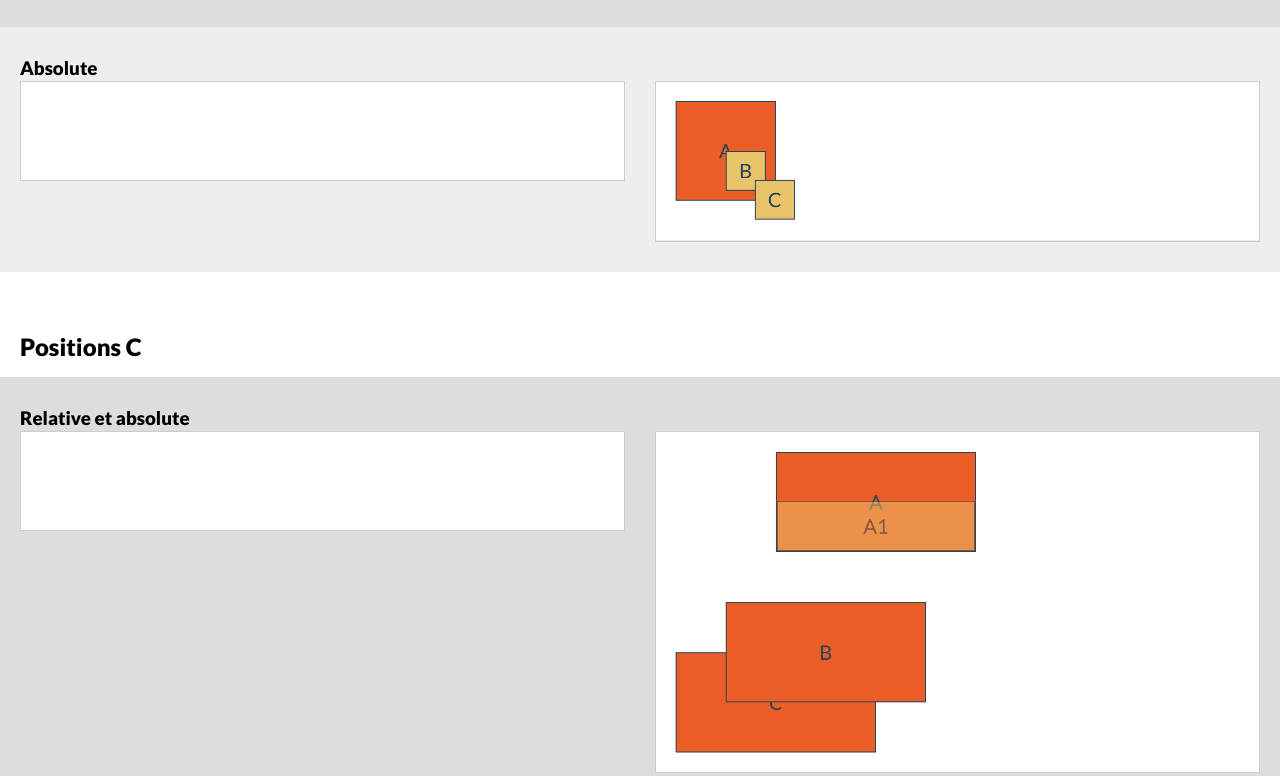
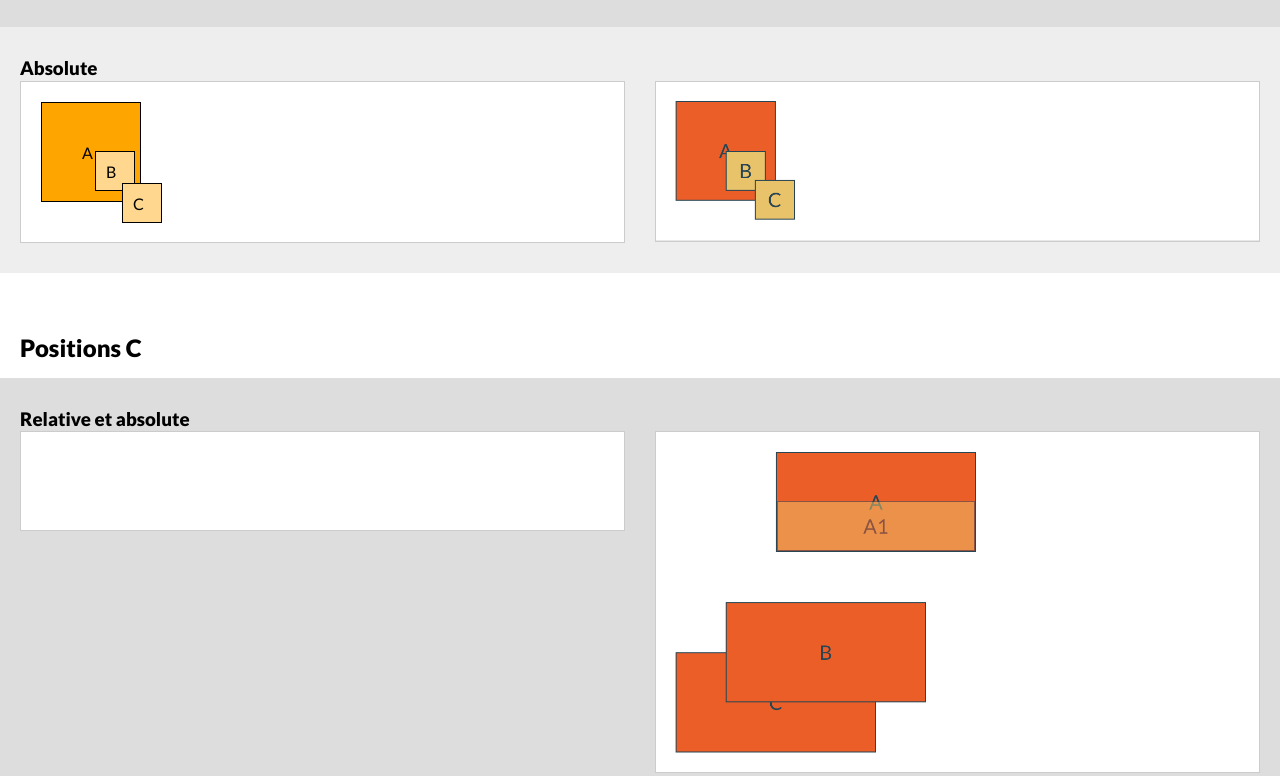
Before and after one commit to nbuntsch/examen-revision-imd21, a website built with Parcel: page src/index.html in a window 1280 px wide. Shown: the part 6894-7670 px from the top of the page. Built offline with nearby package versions, Linux system fonts and the light colour scheme.

Commit message:
développement positions B2

```diff
--- a/src/exercises/positions-b2.html
+++ b/src/exercises/positions-b2.html
@@ -1,3 +1,6 @@
 <div class="l-exercice" id="positions-b2">
-  <!-- exercice ici -->
+  <div class="element element-a">A
+    <div class="child element-b">B</div>
+    <div class="child element-c">C</div>
+  </div>
 </div>
--- a/src/scss/modules/_position.scss
+++ b/src/scss/modules/_position.scss
@@ -18,3 +18,30 @@
         left: 30px;
     }
 }
+
+.child {
+    padding: 10px;
+    width: 40px;
+    height: 40px;
+    border: 1px solid black;
+    background-color: rgb(255, 215, 142);
+}
+
+#positions-b2 {
+    .element-a {
+        position: relative;
+        margin-bottom: 20px;
+    }
+
+    .element-b {
+        position: absolute;
+        bottom: 10px;
+        right: 5px;
+    }
+
+    .element-c {
+        position: absolute;
+        top: 80px;
+        left: 80px;
+    }
+}
```
